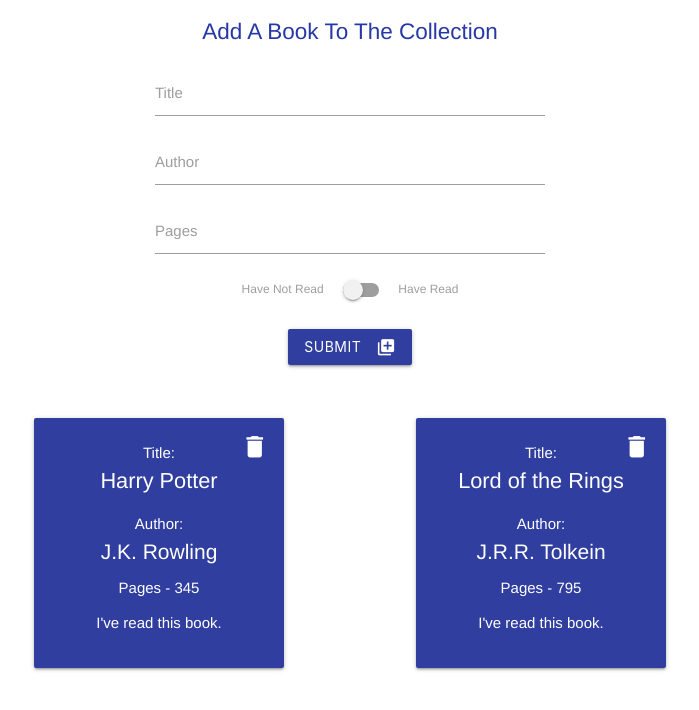
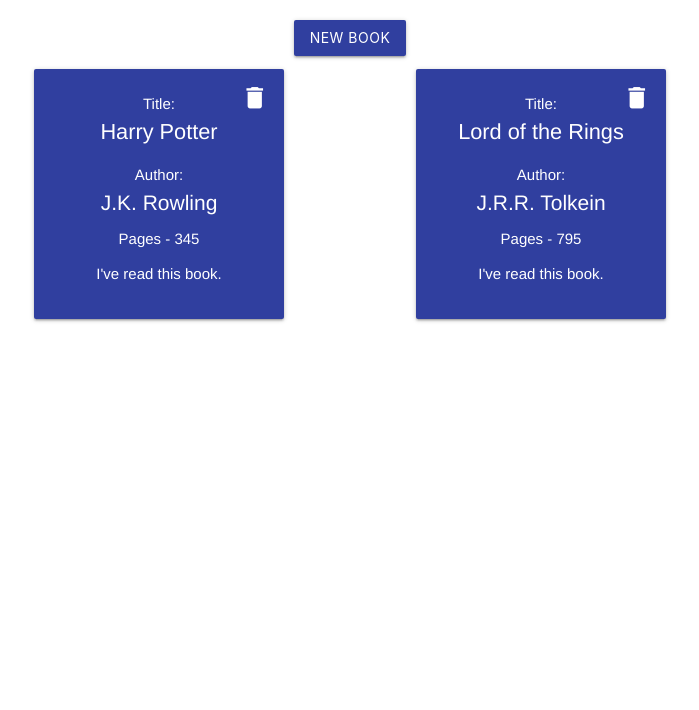
Before and after one commit to cgrossi/Odin-Project-Library, a Vue app: page / in a window 1280 px wide. Shown: the top 710 px of the page, without its empty margins (290-989 px from the left). Built offline with nearby package versions, Linux system fonts and the light colour scheme.

Commit message:
Wired up button that shows/hides form

```diff
--- a/src/components/AddBook.vue
+++ b/src/components/AddBook.vue
@@ -46,13 +46,16 @@
       author: null,
       pages: null,
       read: false,
-      book: null
+      book: null,
+      showForm: true
     };
   },
   methods: {
     addBook() {
       const thisBook = new Book(this.title, this.author, this.pages, this.read);
       this.book = thisBook;
+      this.showForm = false;
+      this.$emit("formShowEmit");
       this.$emit("childBook", this.book);
       this.clearFields();
     },
--- a/src/components/Library.vue
+++ b/src/components/Library.vue
@@ -1,6 +1,11 @@
 <template>
   <div class="library">
-    <AddBook @childBook="addToCollection"/>
+    <button
+      v-if="!showForm"
+      @click="showForm = !showForm"
+      class="btn waves-effect waves-light indigo darken-2 add-book"
+    >New Book</button>
+    <AddBook v-if="showForm" @formShowEmit="showForm = false" @childBook="addToCollection"/>
     <div class="container book-collection">
       <div
         v-for="(book, index) in myLibrary"
@@ -23,7 +28,6 @@
 </template>
 
 <script>
-import Book from "@/constructors/book.js";
 import AddBook from "./AddBook";
 export default {
   name: "Library",
@@ -46,7 +50,8 @@
           read: true
         }
       ],
-      recieveChild: null
+      recieveChild: null,
+      showForm: false
     };
   },
   methods: {
@@ -84,6 +89,11 @@
 h3 {
   font-size: 1.4rem;
   margin: 5px;
+}
+
+.add-book {
+  display: block;
+  margin: 5px auto;
 }
 
 .card-content {
```
